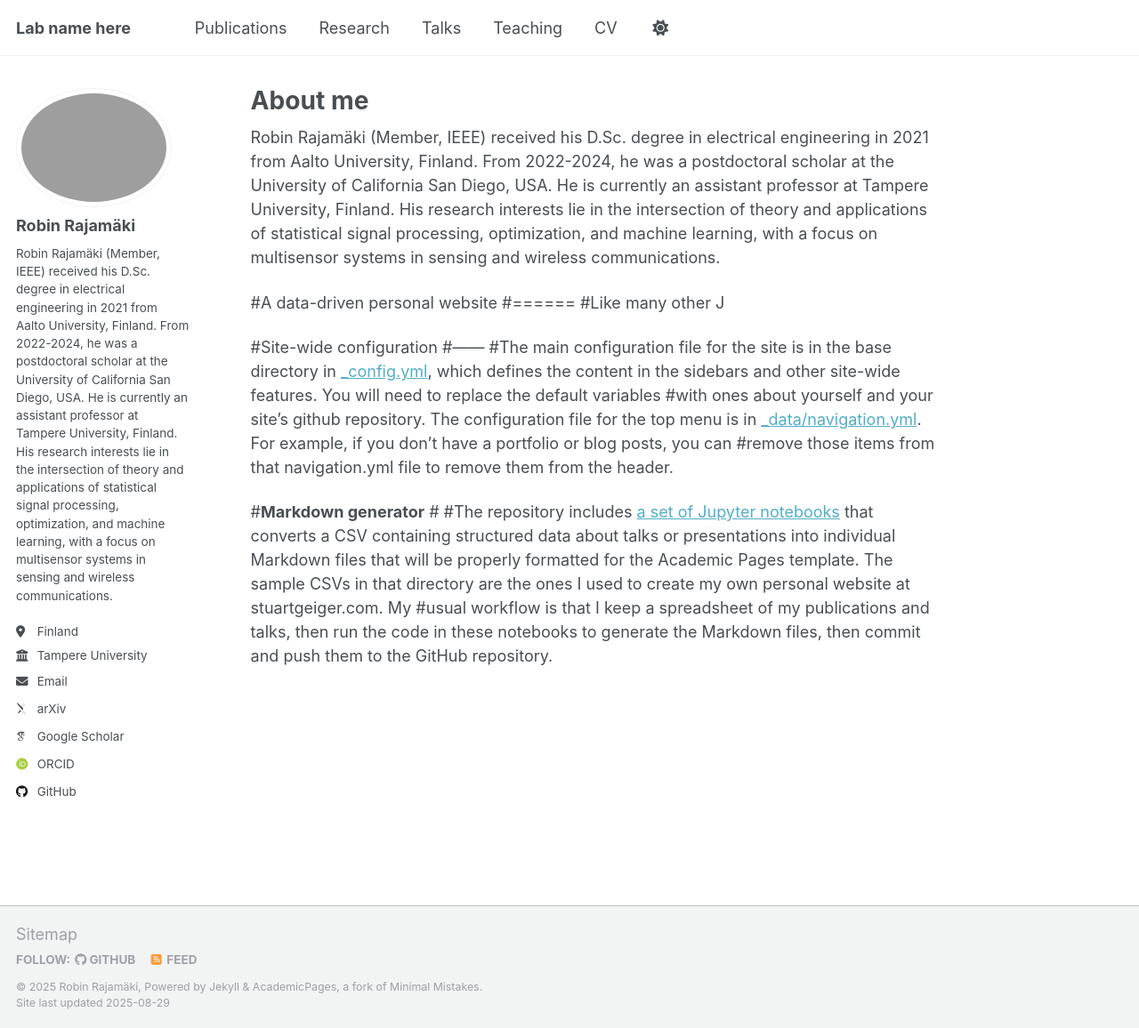
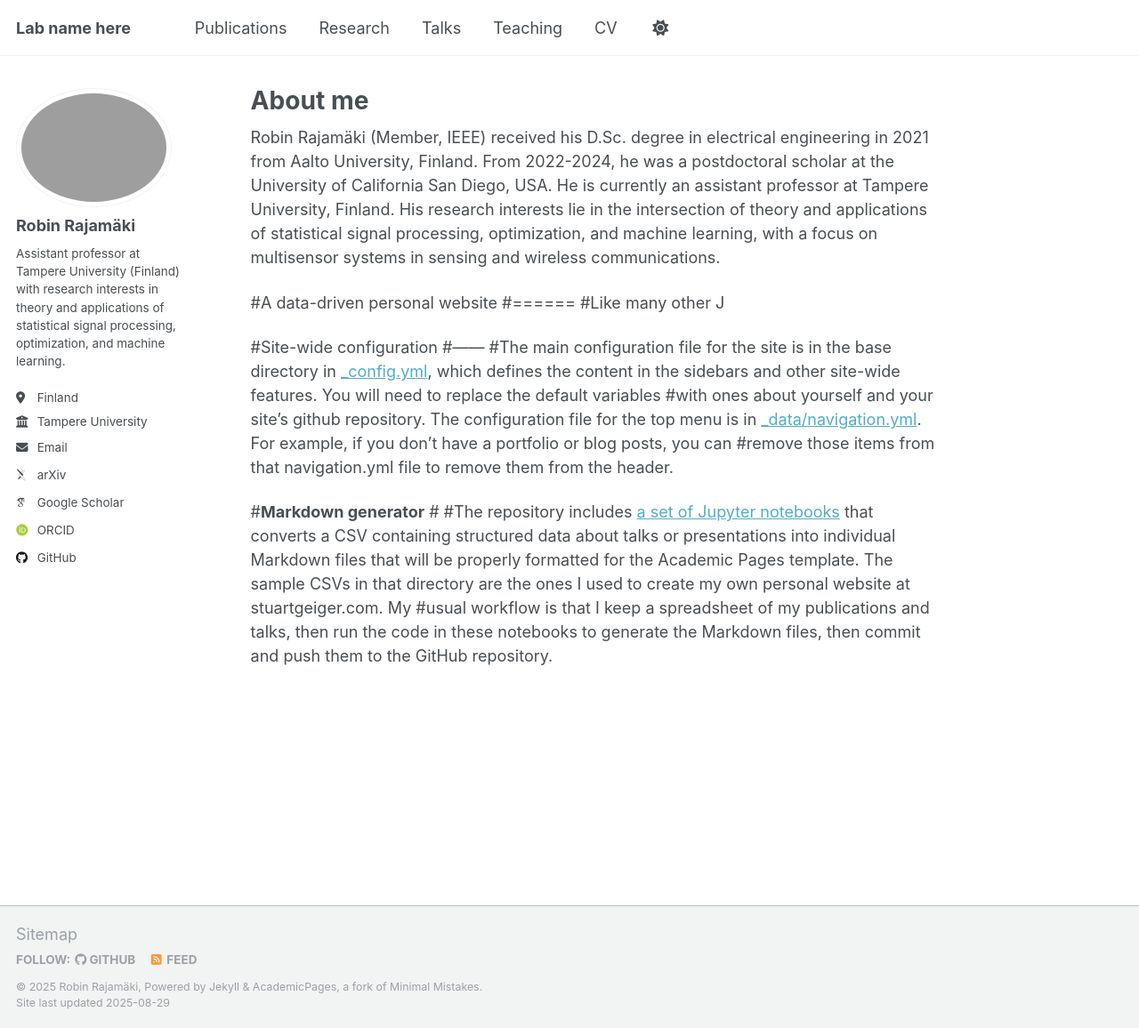
Before and after one commit to rmrajama/rmrajama.github.io, a Jekyll site: the page built from _pages/about.md, in a window 1280 px wide and 1156 px high. Shown: the whole window at 89% size. Built offline with Jekyll 4.4.1, drawn with Linux system fonts in a browser that asks for light colours; some web fonts are replaced; a script that is not in the unit is left out.

Commit message:
Update _config.yml

```diff
--- a/_config.yml
+++ b/_config.yml
@@ -25,7 +25,7 @@ author:
   avatar           : "profile.png"
   name             : "Robin Rajamäki"
   pronouns         : # example: "she/her"
-  bio              : "Robin Rajamäki (Member, IEEE) received his D.Sc. degree in electrical engineering in 2021 from Aalto University, Finland. From 2022-2024, he was a postdoctoral scholar at the University of California San Diego, USA. He is currently an assistant professor at Tampere University, Finland. His research interests lie in the intersection of theory and applications of statistical signal processing, optimization, and machine learning, with a focus on multisensor systems in sensing and wireless communications."
+  bio              : "Assistant professor at Tampere University (Finland) with research interests in theory and applications of statistical signal processing, optimization, and machine learning."
   location         : "Finland"
   employer         : "Tampere University"
   uri              : # URL
```
